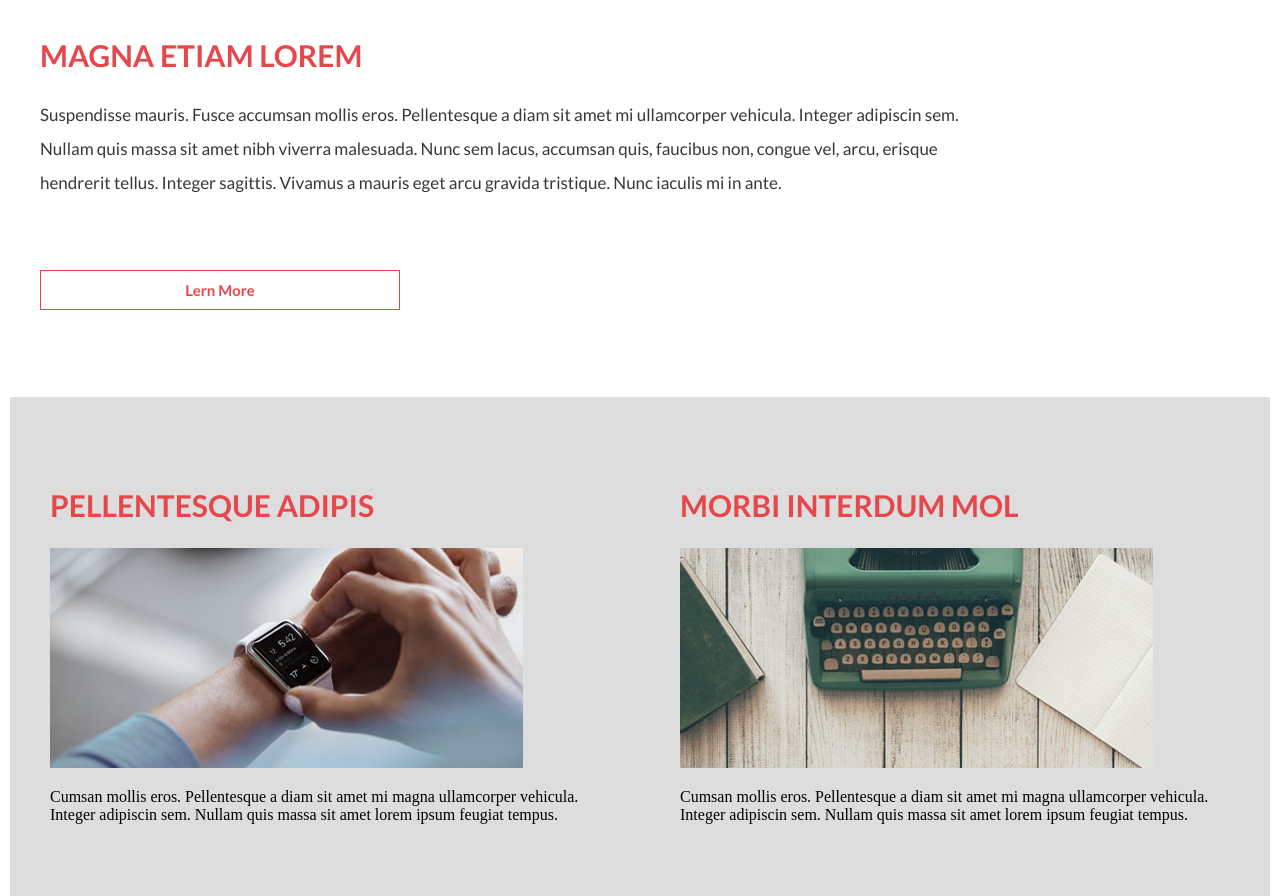
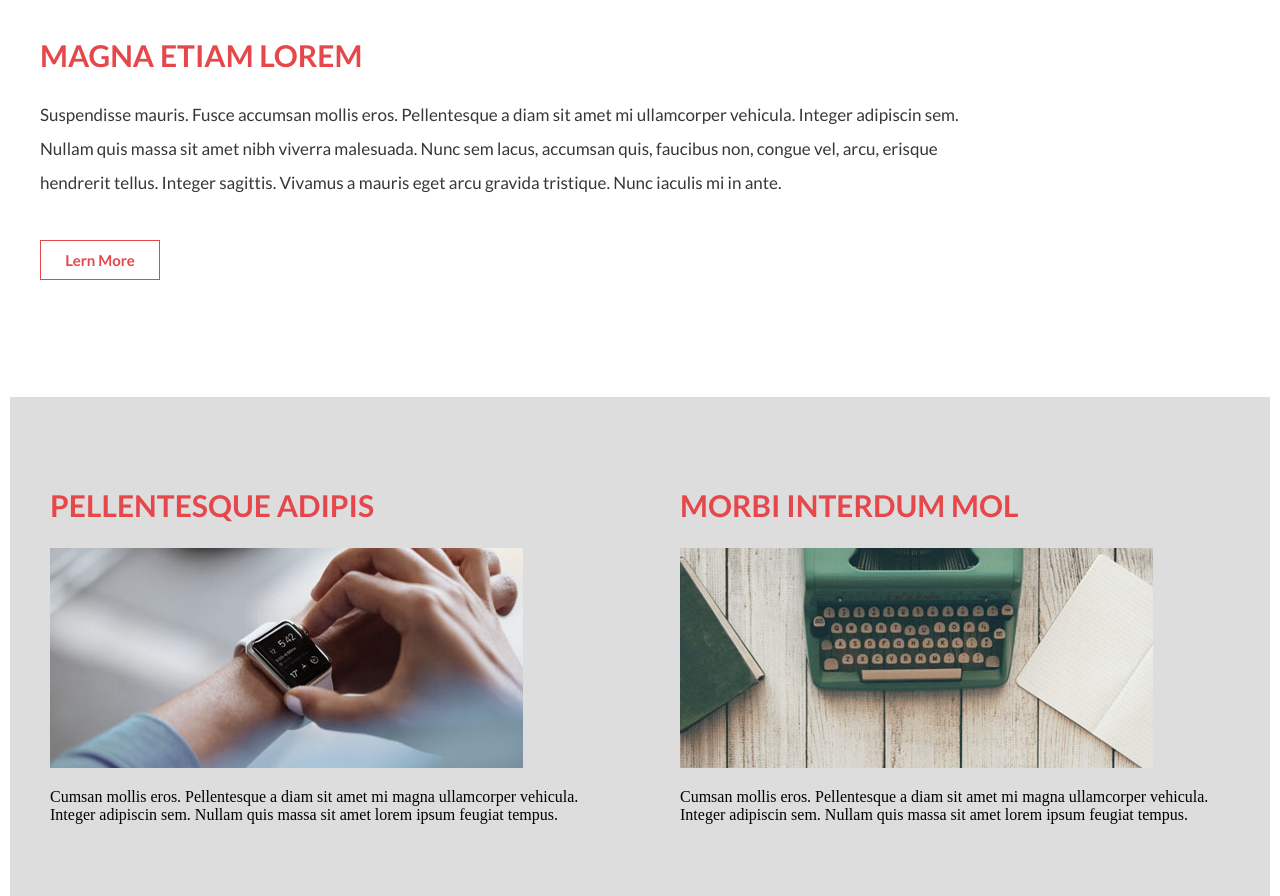
Before and after one commit to wallacediego01/curso-html, a PHP site: page /index.html in a window 1280 px wide. Shown: the part 537-1433 px from the top of the page. Run offline with PHP 8.4, Linux system fonts and the light colour scheme.

Commit message:
ultimamexida

```diff
--- a/estilo.css
+++ b/estilo.css
@@ -127,6 +127,16 @@ a{
     margin-bottom: 40px;
     ;
 
+}
+.botao1 a{
+    margin-top: 40px;
+    width:10%;
+    background-color: transparente;
+    color:#e5474b;
+    border:solid 1px #e5474b;
+    position: relative;
+    display:block;
+    text-align: center;
 }
 .botao a{
     margin-top: 70px;
--- a/index.html
+++ b/index.html
@@ -43,7 +43,7 @@
                         Suspendisse mauris. Fusce accumsan mollis eros. Pellentesque a diam sit amet mi ullamcorper vehicula. Integer adipiscin sem. Nullam quis massa sit amet nibh viverra malesuada. Nunc sem lacus, accumsan quis, faucibus non, congue vel, arcu, erisque hendrerit tellus. Integer sagittis. Vivamus a mauris eget arcu gravida tristique. Nunc iaculis mi in ante.
                      </p>
                 </div>
-                    <div class="botao">
+                    <div class="botao1">
                         <a href= "" class="button alt">Lern More</a>
                     </div>
             </div>
```
